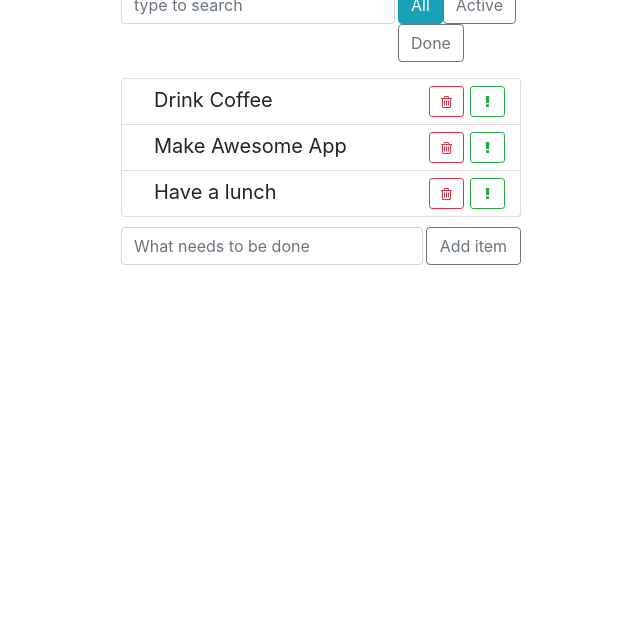
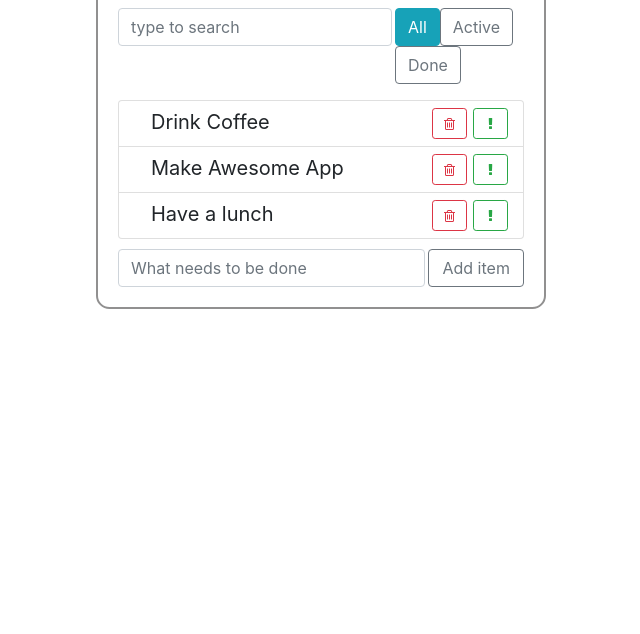
Before and after one commit to AnnaShalashova/todoo, a React app: page / in a window 1280 px wide. Shown: the part 166-800 px from the top of the page, without its empty margins (319-959 px from the left). Built offline with nearby package versions, Linux system fonts and the light colour scheme.

Commit message:
changed some css styles

```diff
--- a/src/components/app/app.css
+++ b/src/components/app/app.css
@@ -1,6 +1,10 @@
 .todo-app {
     margin: 2rem auto 0 auto;
-    max-width: 400px;
+    max-width: 450px;
+    border: 2px solid rgb(145, 144, 144);
+    border-radius: 3%;
+    padding: 20px;
+
 }
 
 .top-panel {
```
